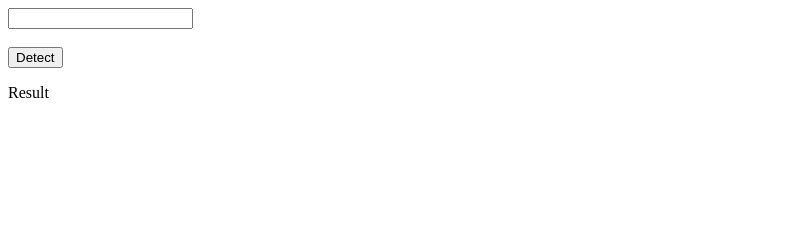
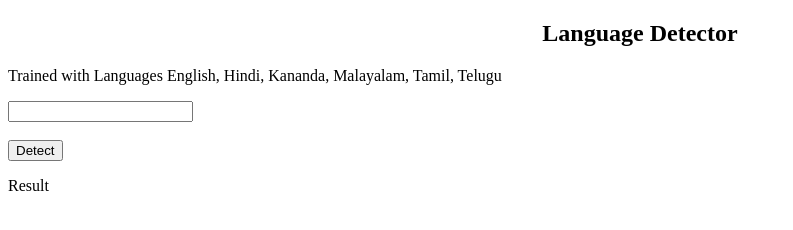
Before and after one commit to mukesh1171/language-detect, a plain HTML site: page index.html in a window 1280 px wide. Shown: the whole page, without its empty margins (0-793 px from the left). Drawn offline with Linux system fonts and the light colour scheme.

Commit message:
Update index.html

```diff
--- a/index.html
+++ b/index.html
@@ -7,6 +7,11 @@
     <title>Document</title>
 </head>
 <body>
+    <style>
+        h2 {text-align: center;}
+    </style>
+    <h2>Language Detector</h2>
+    <p>Trained with Languages English, Hindi, Kananda, Malayalam, Tamil, Telugu</p>
     <input type="text" placeholder="Type Something" id="input" value=" "><br><br>
     <button onclick="start()">Detect</button>
     <p id="story">Result</p>
```
